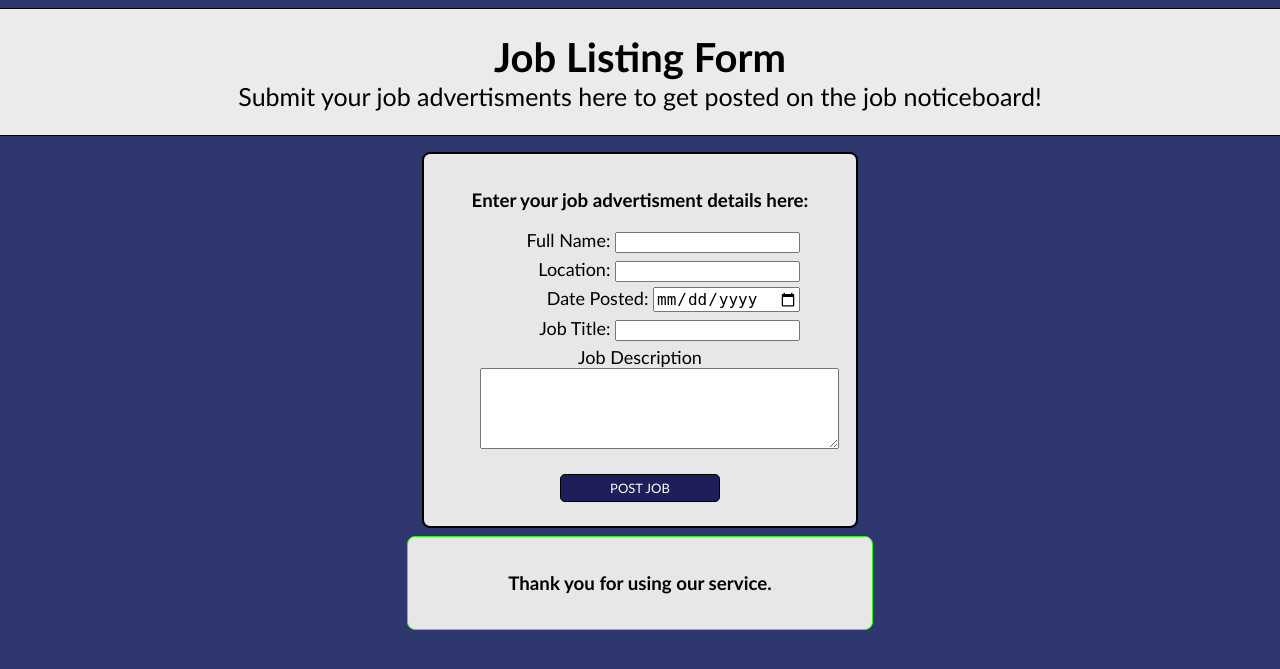
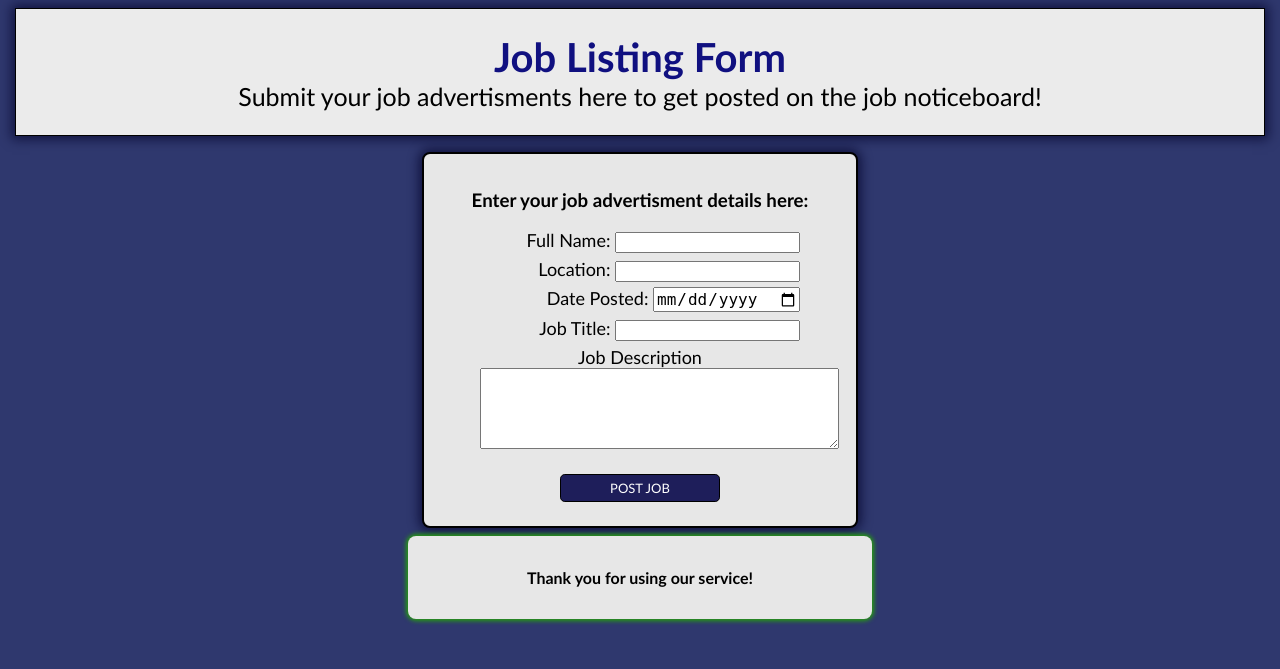
Before and after one commit to Cedric1910/COSC349Job_Listing_Noticeboard, a PHP site: page / in a window 1280 px wide. Shown: the top 669 px of the page. Run offline with PHP 8.4, Linux system fonts and the light colour scheme.

Commit message:
Added box shadows and fixed width issue

```diff
--- a/www/index.html
+++ b/www/index.html
@@ -33,7 +33,7 @@
       <button class="button">POST JOB</button>
       </div>
       <div class="thankyou">
-        <h3>Thank you for using our service.</h3>
+          Thank you for using our service!
       </div>
   </body>
 </html>
--- a/www/style.css
+++ b/www/style.css
@@ -11,13 +11,15 @@ body{
     border: 1px solid black;
     text-align: center;
     padding: 1.5rem;
-    width: 100%;
+    width: 95%;
     font-family: 'Trebuchet MS', 'Lucida Sans Unicode', 'Lucida Grande', 'Lucida Sans', Arial, sans-serif;
+    box-shadow: 0px 0px 11px 3px rgba(6, 5, 44, 0.75);
 }
 
 .title{
     font-size: 40px;
     font-weight: bold;
+    color: rgb(16, 16, 128);
 }
 
 .sub-title{
@@ -38,7 +40,7 @@ body{
     align-items: center;
     font-family: 'Trebuchet MS', 'Lucida Sans Unicode', 'Lucida Grande', 'Lucida Sans', Arial, sans-serif;
     border-radius: 0.5rem;
-}
+    box-shadow: 0px 0px 11px 3px rgba(6, 5, 44, 0.75);}
 
 .listing-form{
     width: 20rem;
@@ -74,11 +76,15 @@ body{
 
 .thankyou{
     margin-top: 0.5rem;
-    border: 1.5px solid rgb(42, 250, 1);
     border-radius: 0.5rem;
     padding: 1rem;
+    padding-top: 2rem;
+    padding-bottom: 2rem;
     width: 27rem;
     text-align: center;
+    font-weight: bold;
     font-family: 'Trebuchet MS', 'Lucida Sans Unicode', 'Lucida Grande', 'Lucida Sans', Arial, sans-serif;
     background-color: rgb(231, 231, 231);
+    box-shadow: 0px 0px 4px 2px rgb(38, 158, 14);}
+
 }
```
